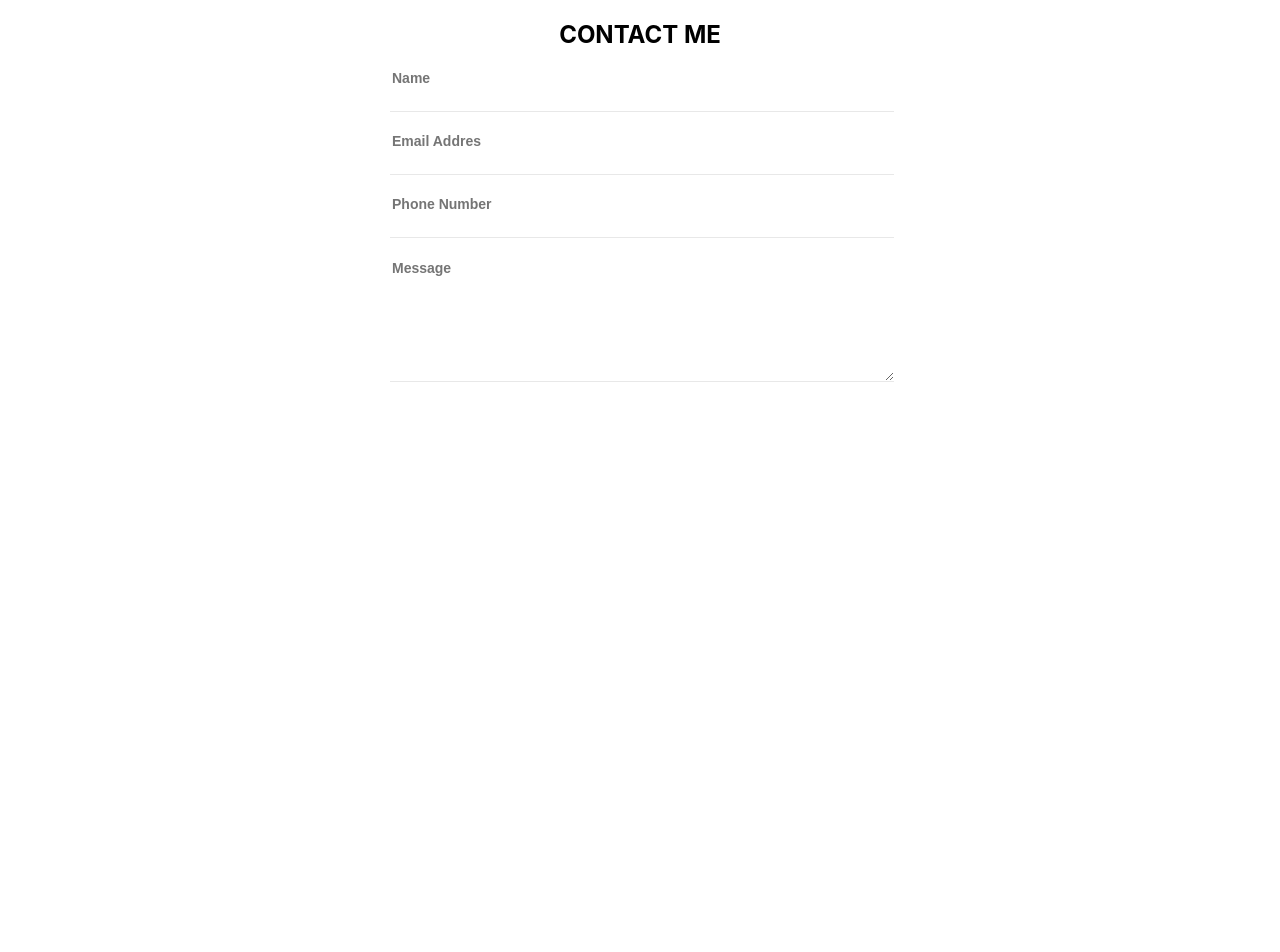
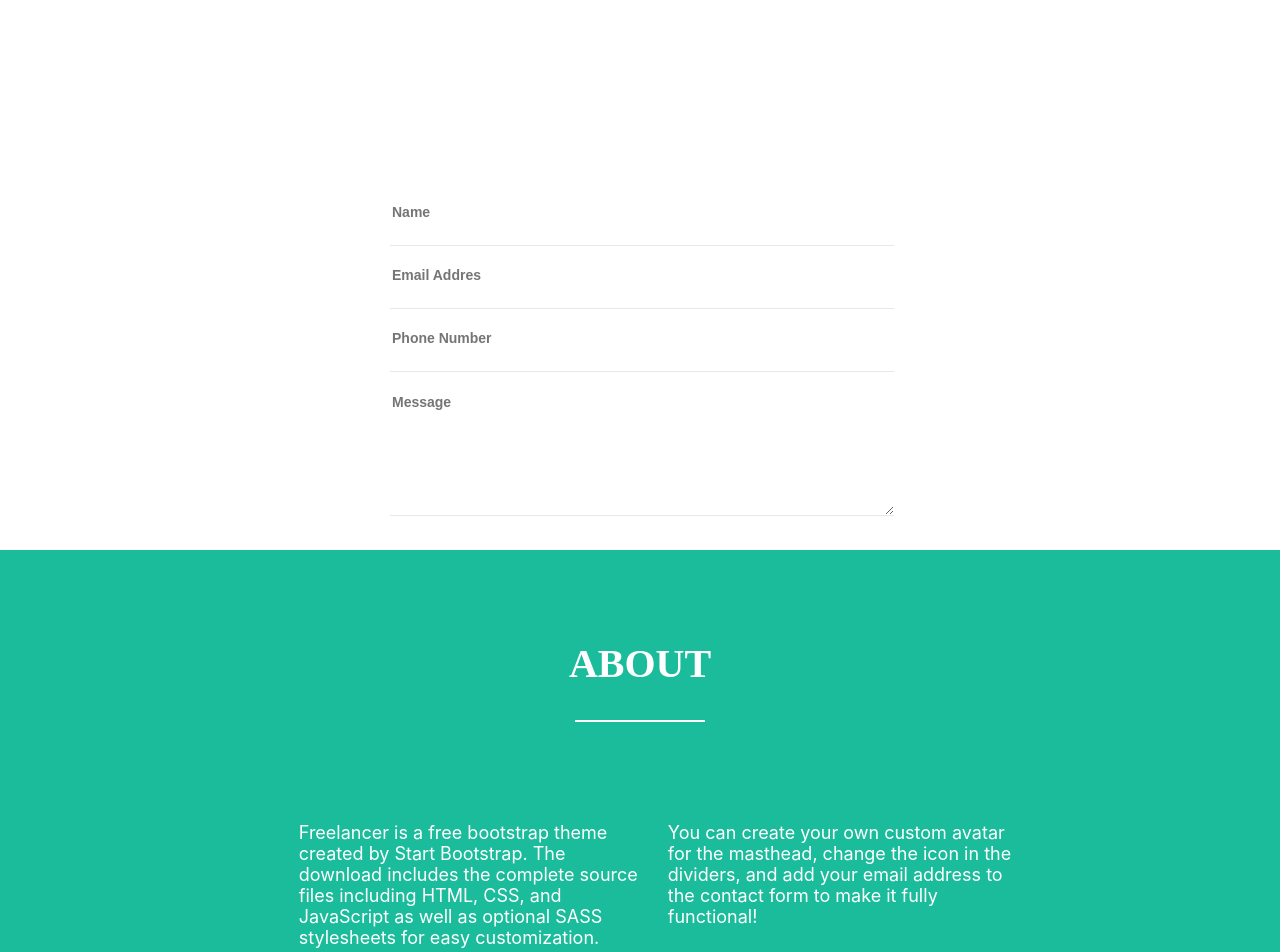
Before and after one commit to nsdonato/vamoacodear_portfolio, a React (Vite) app: page / in a window 1280 px wide. Shown: the top 952 px of the page. Before the commit the page ends 800 px from the top, so only its background shows below. Built offline with nearby package versions, Linux system fonts and the light colour scheme.

Commit message:
about me

```diff
--- a/src/App.jsx
+++ b/src/App.jsx
@@ -1,5 +1,6 @@
 import { useState } from 'react'
 import { ContatcMe } from './components/ContactMe/ContactMe'
+import { About } from './components/About/About'
 import logo from './logo.svg'
 import './App.css'
 
@@ -8,6 +9,7 @@ function App() {
   return (
     <div className="App">
       <ContatcMe />
+      <About />
     </div>
   )
 }
--- /dev/null
+++ b/src/components/About/About.css
@@ -0,0 +1,75 @@
+#about {
+    background-color: #1abc9c;
+
+    margin-bottom: 20px;
+    padding-bottom: 40px;
+    text-align: center;
+    width: 100%;
+    height: auto;
+  }
+
+  .about_guion {
+    border-bottom: 2px solid #ffffff;
+    width: 200px;
+    text-align: center;
+    margin: 0 auto;
+    margin-bottom: 100px;
+    padding-bottom: 0px;
+    width: 130px;
+  }
+
+  .about_text_container {
+    display: -webkit-box;
+    display: -ms-flexbox;
+    display: flex;
+    -webkit-box-pack: center;
+        -ms-flex-pack: center;
+            justify-content: center;
+  }
+
+  .about_text_1,
+  .about_text_2 {
+    display: -webkit-box;
+    display: -ms-flexbox;
+    display: flex;
+    -webkit-box-flex: 1;
+        -ms-flex-positive: 1;
+            flex-grow: 1;
+    font-size: 18px;
+    padding-left: 30px;
+  }
+
+  .about_text_1 {
+    display: -webkit-box;
+    display: -ms-flexbox;
+    display: flex;
+    -webkit-box-pack: end;
+        -ms-flex-pack: end;
+            justify-content: flex-end;
+    text-align: left;
+    color: #ffffff;
+  }
+
+  .about_text_2 {
+    display: -webkit-box;
+    display: -ms-flexbox;
+    display: flex;
+    -webkit-box-pack: start;
+        -ms-flex-pack: start;
+            justify-content: flex-start;
+    text-align: left;
+  }
+
+  .about_text_2 {
+    vertical-align: top;
+    color: #ffffff;
+  }
+  .portfolio_title,
+.about_title,
+.contact_title {
+    padding-top: 90px;
+  font-size: 40px;
+  font-weight: bold;
+  color: #ffffff;
+  font-family: 'Times New Roman', Times, serif;
+}
--- /dev/null
+++ b/src/components/About/About.jsx
@@ -0,0 +1,25 @@
+import "./About.css"
+
+export const About = ()=>{
+    return (
+        <section id="about">
+            <h1 className="about_title">ABOUT</h1>
+            <div className="about_guion"></div>
+            <div className="about_text_container">
+            <div className="about_text_1">
+             Freelancer is a free bootstrap theme <br />created by Start
+            Bootstrap. The<br />
+            download includes the complete source <br />files including HTML,
+            CSS, and<br />
+            JavaScript as well as optional SASS <br />stylesheets for easy
+            customization.
+            </div>
+            <div className="about_text_2">
+            You can create your own custom avatar <br />for the masthead, change
+            the icon in the <br />dividers, and add your email address to
+            <br />the contact form to make it fully <br />functional!
+            </div>
+            </div>
+        </section>
+    )
+}
```
